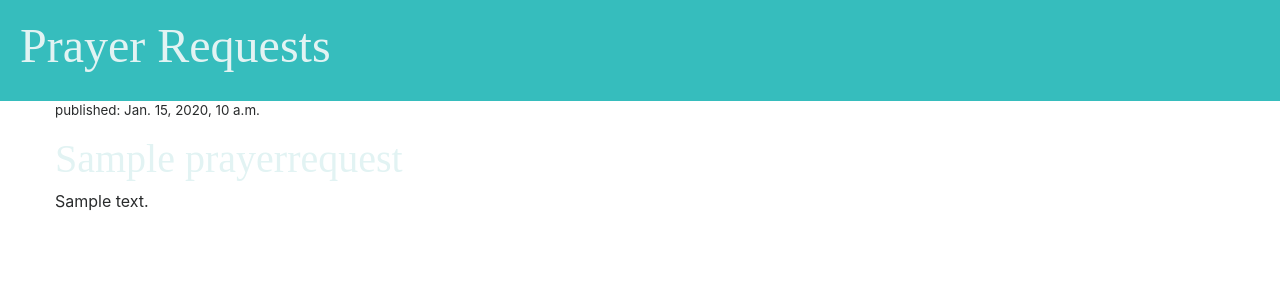
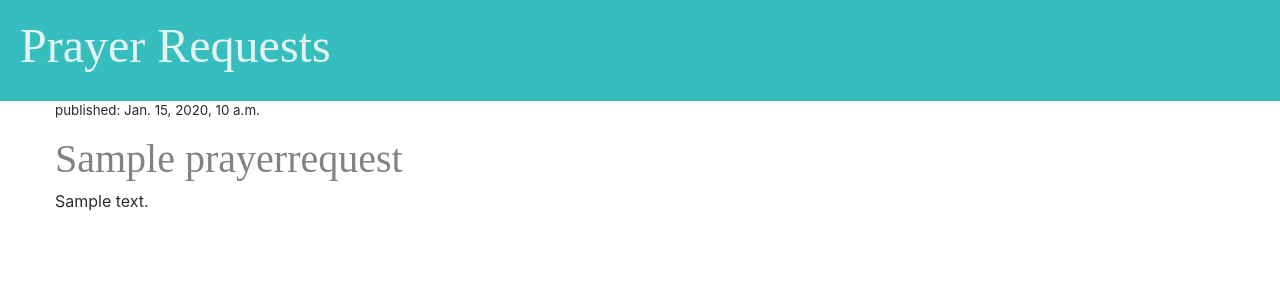
Before and after one commit to cgungaloo/godlovesyou, a Django app: template godlovesyouapp/templates/godlovesyouapp/prayer_request_list.html in a window 1280 px wide. Shown: the top 300 px of the page. Run offline with Django 3.2, Linux system fonts and the light colour scheme; the template is opened without the code that fills it: values that come from a table or form of the project are taken from there, others are empty; tables that the repository leaves empty hold one stand-in row (values such as "Sample post"); some libraries are stand-ins or nearby versions; some web fonts are replaced.

Commit message:
Reveted css to post

```diff
--- a/godlovesyouapp/templates/godlovesyouapp/prayer_request_list.html
+++ b/godlovesyouapp/templates/godlovesyouapp/prayer_request_list.html
@@ -1,7 +1,7 @@
 {% extends 'godlovesyouapp/base.html' %}
 {% block content %}
 	{% for pr in prs %}
-	<div class='pr'>
+	<div class='post'>
 		<div class='pub_date'>
 			<p>published: {{ pr.published_date }}</p>
 		</div>
```
